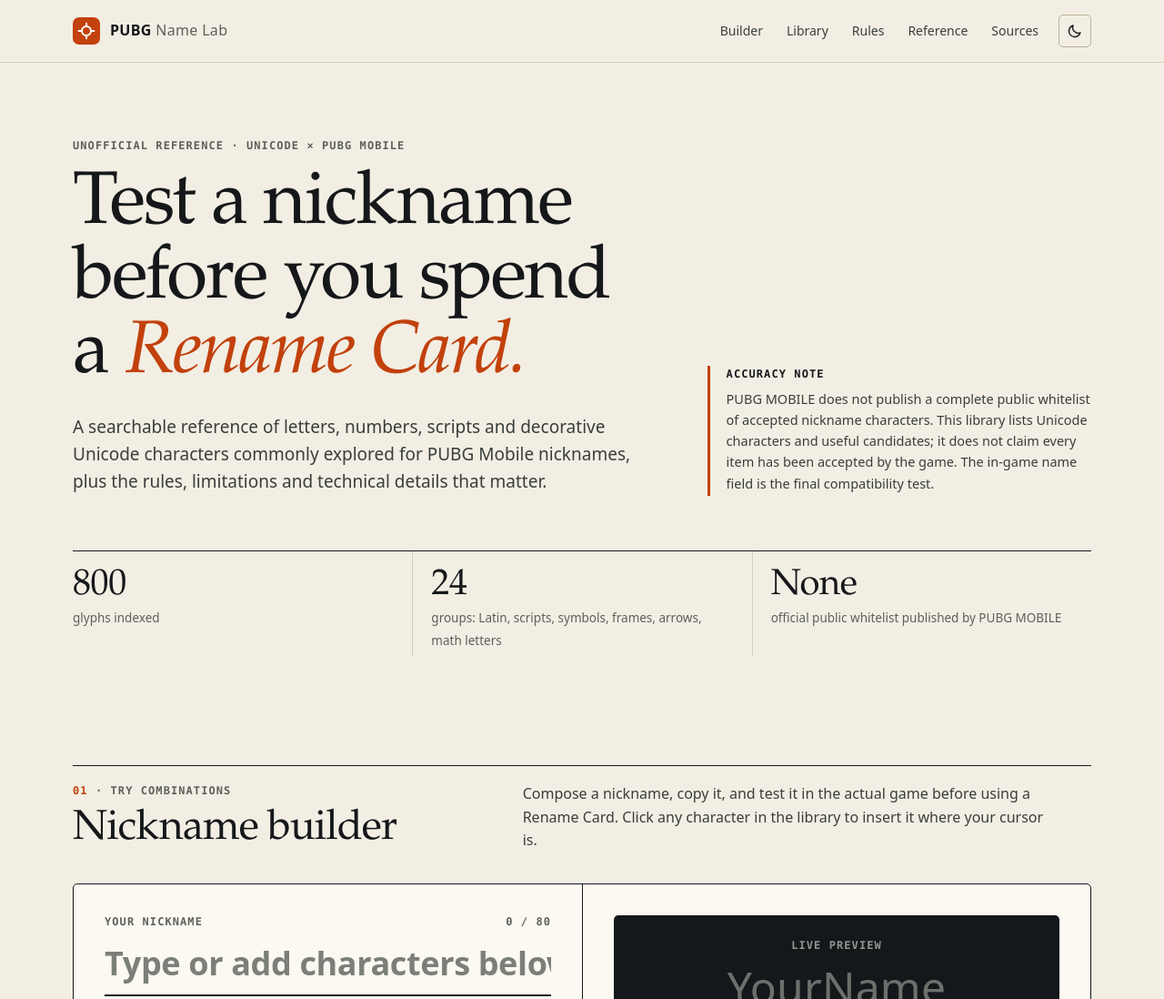
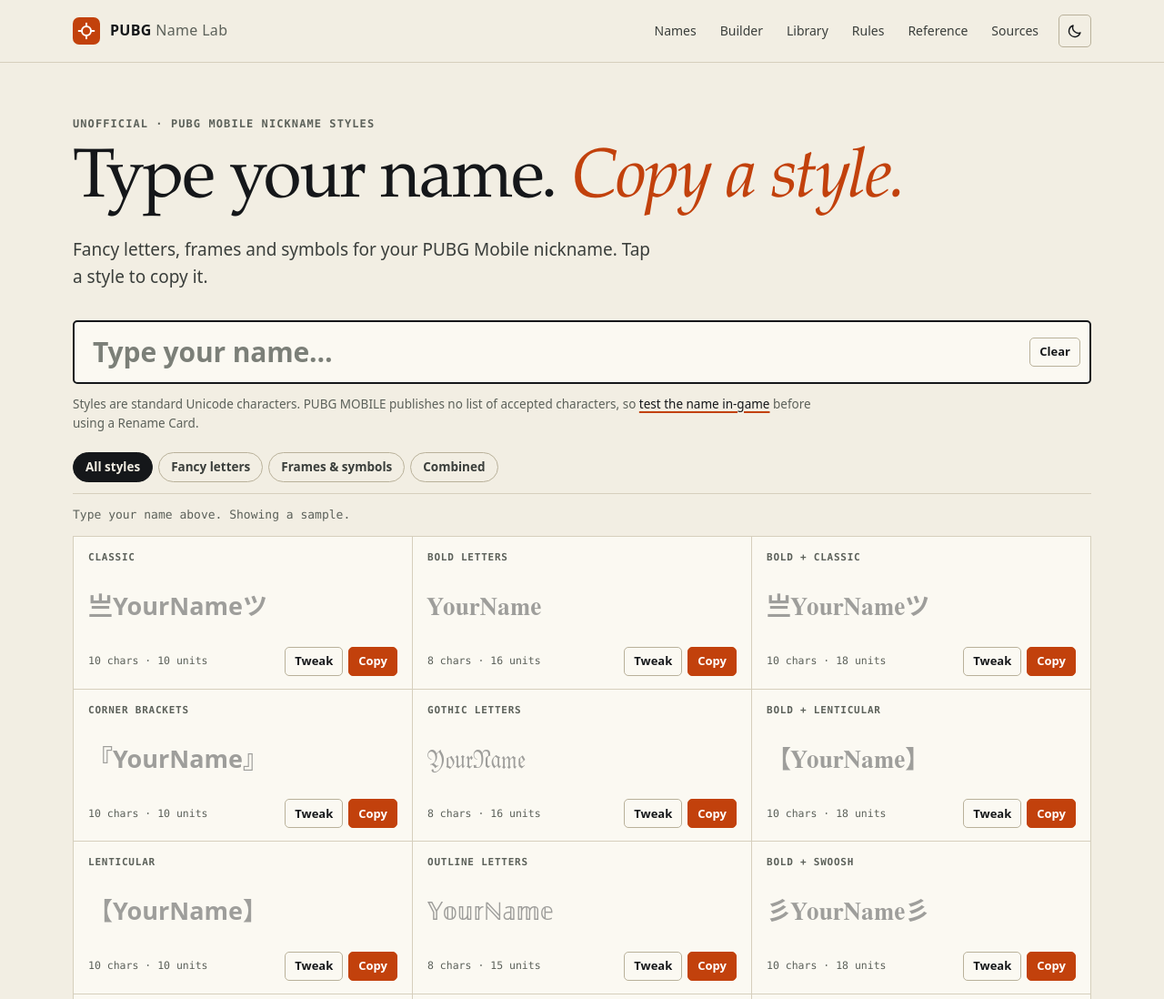
Before and after one commit to Collin-254/pubg-name-lab, a plain HTML site: page index.html in a window 1280 px wide. Shown: the top 1098 px of the page at 91% size. Drawn offline with Linux system fonts and the light colour scheme.

Commit message:
Add name generator to hero and move explanations below
Add name generator to hero and move explanations below

- Type a name and get 28 styled variants with one-tap copy
- Tweak button sends any result to the builder
- Remember last typed name in the browser
- Move accuracy note into the Rules section
- Update page title and description for search

```diff
--- a/index.html
+++ b/index.html
@@ -5,8 +5,8 @@
 <meta name="viewport" content="width=device-width,initial-scale=1">
 <meta name="color-scheme" content="light dark">
 <meta name="theme-color" content="#f2eee3">
-<title>PUBG Name Lab — Character Library & Naming Guide</title>
-<meta name="description" content="An independent reference for PUBG Mobile nickname characters: a searchable Unicode library, a nickname builder with local checks, and naming rules that separate official documentation from unverified claims.">
+<title>PUBG Name Lab — Stylish Name Generator & Character Library</title>
+<meta name="description" content="Type your name and copy stylish PUBG Mobile nickname variants. Browse 800 Unicode characters, build a name by hand, and see what is officially documented about nickname rules.">
 <meta name="application-name" content="PUBG Name Lab">
 <meta name="apple-mobile-web-app-title" content="Name Lab">
 <link rel="icon" href="/favicon.svg" type="image/svg+xml">
@@ -17,14 +17,14 @@
 <!-- TODO after you have a domain: add <link rel="canonical" href="https://YOUR-DOMAIN/"> and make og:image / twitter:image absolute URLs. -->
 <meta property="og:site_name" content="PUBG Name Lab">
 <meta property="og:type" content="website">
-<meta property="og:title" content="PUBG Name Lab — Character Library & Naming Guide">
-<meta property="og:description" content="Test a nickname before you spend a Rename Card. Searchable Unicode library, live builder, and honest naming rules.">
+<meta property="og:title" content="PUBG Name Lab — Stylish Name Generator & Character Library">
+<meta property="og:description" content="Type your name, tap a style, copy it. Stylish PUBG Mobile nickname ideas, a Unicode character library, and honest naming rules.">
 <meta property="og:image" content="/og-image.png">
 <meta property="og:image:width" content="1200">
 <meta property="og:image:height" content="630">
 <meta property="og:image:alt" content="PUBG Name Lab: test a nickname before you spend a Rename Card, with a live preview of a styled nickname.">
 <meta name="twitter:card" content="summary_large_image">
-<meta name="twitter:title" content="PUBG Name Lab — Character Library & Naming Guide">
+<meta name="twitter:title" content="PUBG Name Lab — Stylish Name Generator & Character Library">
 <meta name="twitter:description" content="Searchable Unicode library, live nickname builder, and honest naming rules for PUBG Mobile.">
 <meta name="twitter:image" content="/og-image.png">
 <script>
@@ -91,18 +91,30 @@ input[type=text],input[type=search]{font:inherit;color:var(--ink);background:tra
 input::placeholder{color:var(--muted);opacity:.8}
 
 /* hero */
-.hero{padding-top:clamp(40px,7vw,84px)}
-.hero-grid{display:grid;grid-template-columns:minmax(0,1.5fr) minmax(0,1fr);gap:clamp(28px,5vw,72px);align-items:end}
-h1{font:500 clamp(42px,6.4vw,82px)/1.0 var(--serif);letter-spacing:-.025em;margin:18px 0 0;text-wrap:balance}
+.hero{padding-top:clamp(28px,5vw,60px)}
+h1{font:500 clamp(40px,6vw,76px)/1.0 var(--serif);letter-spacing:-.025em;margin:16px 0 0;text-wrap:balance}
 h1 em{font-style:italic;color:var(--accent)}
 .lead{font-size:clamp(17px,1.6vw,19px);color:var(--ink2);margin:22px 0 0;max-width:34em}
 .note{border-left:3px solid var(--accent);padding:2px 0 2px 18px;color:var(--ink2);font-size:14.5px}
 .note strong{display:block;font:600 12px/1.2 var(--mono);letter-spacing:.09em;text-transform:uppercase;color:var(--ink);margin-bottom:8px}
-.facts{display:grid;grid-template-columns:repeat(3,1fr);margin-top:clamp(34px,5vw,60px);border-top:1px solid var(--ink)}
-.fact{padding:16px 20px 4px 0}
-.fact+.fact{padding-left:20px;border-left:1px solid var(--rule)}
-.fact b{display:block;font:500 clamp(28px,3.4vw,40px)/1.1 var(--serif);letter-spacing:-.01em}
-.fact span{font-size:13.5px;color:var(--muted)}
+
+/* name generator */
+.gen{margin-top:clamp(22px,3vw,32px)}
+.genbox{display:flex;align-items:center;gap:10px;border:2px solid var(--ink);background:var(--panel);border-radius:var(--r);padding:0 10px 0 20px;min-height:68px}
+.genbox:focus-within{border-color:var(--accent);box-shadow:0 0 0 1px var(--accent)}
+.genbox input{font:600 clamp(22px,3vw,30px)/1.2 var(--glyph);padding:15px 0;letter-spacing:-.005em}
+.genmeta{font-size:13.5px;color:var(--muted);margin:12px 0 0;max-width:62em}
+.gen .chips{margin-top:8px}
+.names{display:grid;grid-template-columns:repeat(3,minmax(0,1fr));padding:0 1px 1px 0;margin-top:14px}
+.ncard{display:flex;flex-direction:column;gap:10px;background:var(--panel);border:1px solid var(--rule);margin:0 -1px -1px 0;padding:16px 16px 14px;min-width:0;position:relative;cursor:pointer}
+.ncard:hover{border-color:var(--ink);z-index:1}
+.ncard.ph .nname{opacity:.4}
+.nlabel{font:600 11px/1.3 var(--mono);letter-spacing:.07em;text-transform:uppercase;color:var(--muted)}
+.nname{font:600 clamp(21px,2.3vw,27px)/1.3 var(--glyph);overflow-wrap:anywhere;min-height:2.6em;display:flex;align-items:center}
+.nfoot{display:flex;justify-content:space-between;align-items:center;gap:8px;margin-top:auto}
+.ncount{font:500 11.5px/1.3 var(--mono);color:var(--muted)}
+.nact{display:flex;gap:6px}
+.more{display:flex;justify-content:center;margin-top:22px}
 
 /* sections */
 .section{margin-top:clamp(72px,10vw,120px);scroll-margin-top:24px}
@@ -261,23 +273,25 @@ noscript p{border:1px solid var(--warn);background:var(--warn-bg);padding:14px;b
 
 /* responsive */
 @media(max-width:1020px){
+  .names{grid-template-columns:repeat(2,minmax(0,1fr))}
   .lib{grid-template-columns:1fr}.inspector{display:none}
   .ref{grid-template-columns:1fr}.checklist{position:static}
   .row{grid-template-columns:150px 1fr;}.row p{grid-column:2}
 }
 @media(max-width:820px){
-  .hero-grid,.section-head{grid-template-columns:1fr}
+  .section-head{grid-template-columns:1fr}
   .bench{grid-template-columns:1fr}.bench>div+div{border-left:0;border-top:1px solid var(--ink)}
   .section-head p{max-width:none}
 }
 @media(max-width:640px){
+  .hero .lead{display:none}.hero h1{font-size:38px}.gen{margin-top:18px}
+  .names{grid-template-columns:1fr}
+  .genbox{min-height:60px;padding-left:16px}
   body{font-size:15.5px}
   .nav{width:100%;overflow-x:auto;scrollbar-width:none;margin:0 -6px;padding-bottom:2px}
   .nav::-webkit-scrollbar{display:none}.nav a{white-space:nowrap}
   .btn.iconbtn{position:absolute;right:calc(var(--gutter) - 6px);top:12px}
   .site{position:relative}
-  .facts{grid-template-columns:1fr}.fact{padding:14px 0}.fact+.fact{padding-left:0;border-left:0;border-top:1px solid var(--rule)}
-  .fact{display:flex;align-items:baseline;gap:14px}.fact b{min-width:96px}
   .metrics{grid-template-columns:repeat(2,1fr)}.metric:nth-child(3){border-left:0}.metric:nth-child(n+3){border-top:1px solid var(--rule)}
   .row{grid-template-columns:1fr}.row p{grid-column:auto}
   .glyph{width:44px;height:44px;font-size:21px}
@@ -297,7 +311,7 @@ noscript p{border:1px solid var(--warn);background:var(--warn-bg);padding:14px;b
       <span>PUBG <em>Name Lab</em></span>
     </a>
     <nav class="nav" aria-label="Primary">
-      <a href="#builder">Builder</a><a href="#library">Library</a><a href="#rules">Rules</a><a href="#reference">Reference</a><a href="#sources">Sources</a>
+      <a href="#top">Names</a><a href="#builder">Builder</a><a href="#library">Library</a><a href="#rules">Rules</a><a href="#reference">Reference</a><a href="#sources">Sources</a>
       <button class="btn iconbtn" id="themeBtn" type="button" aria-label="Switch colour theme">
         <svg class="moon" viewBox="0 0 24 24" aria-hidden="true"><path d="M20 14.5A8 8 0 0 1 9.5 4 8.5 8.5 0 1 0 20 14.5Z"/></svg>
         <svg class="sun" viewBox="0 0 24 24" aria-hidden="true"><circle cx="12" cy="12" r="4"/><path d="M12 2v2M12 20v2M4.9 4.9l1.4 1.4M17.7 17.7l1.4 1.4M2 12h2M20 12h2M4.9 19.1l1.4-1.4M17.7 6.3l1.4-1.4"/></svg>
@@ -309,21 +323,20 @@ noscript p{border:1px solid var(--warn);background:var(--warn-bg);padding:14px;b
 <main id="main">
 <div id="top"></div>
 <section class="wrap hero" aria-labelledby="h1">
-  <div class="hero-grid">
-    <div>
-      <div class="kicker">Unofficial reference · Unicode × PUBG MOBILE</div>
-      <h1 id="h1">Test a nickname before you spend a <em>Rename&nbsp;Card.</em></h1>
-      <p class="lead">A searchable reference of letters, numbers, scripts and decorative Unicode characters commonly explored for PUBG Mobile nicknames, plus the rules, limitations and technical details that matter.</p>
+  <div class="kicker">Unofficial · PUBG Mobile nickname styles</div>
+  <h1 id="h1">Type your name. <em>Copy a style.</em></h1>
+  <p class="lead">Fancy letters, frames and symbols for your PUBG Mobile nickname. Tap a style to copy it.</p>
+  <div class="gen">
+    <div class="genbox">
+      <label class="vh" for="genInput">Your name</label>
+      <input id="genInput" type="text" maxlength="24" placeholder="Type your name…" autocomplete="off" autocapitalize="off" autocorrect="off" spellcheck="false" enterkeyhint="done">
+      <button class="btn sm" id="genClear" type="button" hidden>Clear</button>
     </div>
-    <aside class="note" aria-label="Accuracy note">
-      <strong>Accuracy note</strong>
-      PUBG MOBILE does not publish a complete public whitelist of accepted nickname characters. This library lists Unicode characters and useful candidates; it does not claim every item has been accepted by the game. The in-game name field is the final compatibility test.
-    </aside>
-  </div>
-  <div class="facts" aria-label="Library at a glance">
-    <div class="fact"><b id="statGlyphs">—</b><span>glyphs indexed</span></div>
-    <div class="fact"><b id="statGroups">—</b><span>groups: Latin, scripts, symbols, frames, arrows, math letters</span></div>
-    <div class="fact"><b>None</b><span>official public whitelist published by PUBG MOBILE</span></div>
+    <p class="genmeta">Styles are standard Unicode characters. PUBG MOBILE publishes no list of accepted characters, so <a href="#rules">test the name in-game</a> before using a Rename Card.</p>
+    <div class="chips" id="genChips" role="group" aria-label="Style type"></div>
+    <p class="status" id="genStatus" role="status" aria-live="polite"></p>
+    <div class="names" id="names" role="list"></div>
+    <div class="more"><button class="btn" id="namesMore" type="button" hidden></button></div>
   </div>
 </section>
 
@@ -331,7 +344,7 @@ noscript p{border:1px solid var(--warn);background:var(--warn-bg);padding:14px;b
 
 <section id="builder" class="wrap section" aria-labelledby="h-builder">
   <div class="section-head">
-    <div><div class="kicker"><b>01</b> · Try combinations</div><h2 id="h-builder">Nickname builder</h2></div>
+    <div><div class="kicker"><b>01</b> · Mix your own</div><h2 id="h-builder">Nickname builder</h2></div>
     <p>Compose a nickname, copy it, and test it in the actual game before using a Rename Card. Click any character in the library to insert it where your cursor is.</p>
   </div>
   <div class="bench">
@@ -407,6 +420,10 @@ noscript p{border:1px solid var(--warn);background:var(--warn-bg);padding:14px;b
     <div><div class="kicker"><b>03</b> · What the evidence says</div><h2 id="h-rules">Naming rules &amp; restrictions</h2></div>
     <p>Officially documented facts are separated from community claims and technical caveats.</p>
   </div>
+  <aside class="note" aria-label="Accuracy note" style="margin-bottom:34px;max-width:46em">
+    <strong>Accuracy note</strong>
+    PUBG MOBILE does not publish a complete public whitelist of accepted nickname characters. This library lists Unicode characters and useful candidates; it does not claim every item has been accepted by the game. The in-game name field is the final compatibility test.
+  </aside>
   <h3 class="ledger-title">What PUBG MOBILE has said</h3>
   <ul class="ledger">
     <li class="row"><span><span class="tag official">Official support</span></span><h3>Rename Card required</h3><p>PUBG MOBILE Help Center says an in-game nickname can be changed using a Rename Card. Its current help article describes obtaining one through Growth Missions or the Shop.</p></li>
@@ -647,7 +664,7 @@ $('#saveName').onclick=()=>{const v=input.value;if(!v)return;if(saved.includes(v
 const gridEl=$('#libraryGrid'),search=$('#search');let activeCat='all',lastInspected='',visibleChars=[];
 const counts={};CATS.forEach(([k])=>counts[k]=0);
 groups.forEach(g=>{counts[g.type]+=g.list.length;counts.all+=g.list.length});
-$('#statGlyphs').textContent=counts.all.toLocaleString();$('#statGroups').textContent=groups.length;
+
 
 const chipsEl=$('#chips');
 CATS.forEach(([k,label])=>{
@@ -753,6 +770,63 @@ const boxes=$$('#checklist input');
 function updateChecklist(){const n=boxes.filter(b=>b.checked).length;$('#checkCount').textContent=n+' of '+boxes.length+' confirmed';$('#checkBar').style.width=(n/boxes.length*100)+'%'}
 boxes.forEach(b=>b.addEventListener('change',updateChecklist));
 
+/* ---------- Name generator ---------- */
+const gin=$('#genInput'),gout=$('#names'),gmore=$('#namesMore'),gclear=$('#genClear'),gstat=$('#genStatus');
+const MAPS={};
+['bold','fraktur','double','script','mono'].forEach(k=>{
+  const str=[...groups.find(g=>g.id==='m-'+k).chars],m={};
+  [...'ABCDEFGHIJKLMNOPQRSTUVWXYZabcdefghijklmnopqrstuvwxyz'].forEach((c,i)=>m[c]=str[i]);
+  if(str.length>=62)[...'0123456789'].forEach((c,i)=>m[c]=str[52+i]);
+  MAPS[k]=m;
+});
+const sty=(t,k)=>k?[...t].map(c=>MAPS[k][c]||c).join(''):t;
+const STYLES=[['bold','Bold'],['fraktur','Gothic'],['double','Outline'],['script','Script'],['mono','Monospace']];
+const DECOS=[['亗','ツ','Classic'],['『','』','Corner brackets'],['【','】','Lenticular'],['彡','彡','Swoosh'],['★','★','Stars'],['✦','✦','Sparkle'],['༺','༻','Ornate'],['꧁','꧂','Wings'],['','ツ','Tsu tag'],['','乙','Otsu tag'],['亗','','Kanji prefix'],['♡','♡','Hearts'],['❀','❀','Flowers'],['→','←','Arrows']];
+const COMBOS=[['bold',0],['bold',2],['bold',3],['fraktur',1],['fraktur',4],['script',5],['script',11],['double',0],['mono',3]];
+const dec=(t,d)=>d[0]+t+d[1];
+function buildCards(name){
+  const fancy=STYLES.map(([k,l])=>({cat:'fancy',label:l+' letters',text:sty(name,k)}));
+  const frames=DECOS.map(d=>({cat:'frames',label:d[2],text:dec(name,d)}));
+  const combo=COMBOS.map(([k,i])=>({cat:'combo',label:STYLES.find(x=>x[0]===k)[1]+' + '+DECOS[i][2].toLowerCase(),text:dec(sty(name,k),DECOS[i])}));
+  const out=[],lists=[frames.slice(),fancy.slice(),combo.slice()];
+  while(lists.some(l=>l.length))lists.forEach(l=>{if(l.length)out.push(l.shift())});
+  return out;
+}
+const GCATS=[['all','All styles'],['fancy','Fancy letters'],['frames','Frames & symbols'],['combo','Combined']];
+let gcat='all',gexpanded=false;const LIMIT=12;
+GCATS.forEach(([k,l])=>{const b=el('button','chip',l);b.type='button';b.dataset.cat=k;b.setAttribute('aria-pressed',k==='all');b.onclick=()=>{gcat=k;gexpanded=false;$$('#genChips .chip').forEach(c=>c.setAttribute('aria-pressed',c.dataset.cat===k));renderNames()};$('#genChips').append(b)});
+function renderNames(){
+  const raw=gin.value.trim(),name=raw||'YourName',empty=!raw;
+  gclear.hidden=!gin.value;
+  const all=buildCards(name).filter(c=>gcat==='all'||c.cat===gcat),list=gexpanded?all:all.slice(0,LIMIT);
+  gout.replaceChildren(...list.map(c=>{
+    const card=el('div','ncard'+(empty?' ph':''));card.setAttribute('role','listitem');card.dataset.text=c.text;
+    const nm=el('div','nname',c.text);
+    const foot=el('div','nfoot');
+    const gl=graphemes(c.text).length;foot.append(el('span','ncount',gl+' char'+(gl===1?'':'s')+' · '+c.text.length+' units'));
+    const act=el('div','nact');
+    const tw=el('button','btn sm','Tweak');tw.type='button';tw.dataset.act='tweak';tw.setAttribute('aria-label','Tweak '+c.text+' in the builder');
+    const cp=el('button','btn sm primary','Copy');cp.type='button';cp.dataset.act='copy';cp.setAttribute('aria-label','Copy '+c.text);
+    act.append(tw,cp);foot.append(act);
+    card.append(el('div','nlabel',c.label),nm,foot);return card;
+  }));
+  gmore.hidden=all.length<=LIMIT;gmore.textContent=gexpanded?'Show fewer':'Show all '+all.length+' styles';
+  gstat.textContent=empty?'Type your name above. Showing a sample.':all.length+' styles for “'+name+'”';
+}
+gin.addEventListener('input',()=>{store.set('pnl-name',gin.value);renderNames()});
+gclear.onclick=()=>{gin.value='';store.set('pnl-name','');renderNames();gin.focus()};
+gmore.onclick=()=>{gexpanded=!gexpanded;renderNames();if(!gexpanded)gout.scrollIntoView({block:'nearest'})};
+gout.addEventListener('click',e=>{
+  const card=e.target.closest('.ncard');if(!card)return;
+  if(!gin.value.trim()){toast('Type your name first');gin.focus();return}
+  const act=e.target.closest('[data-act]');
+  if(act&&act.dataset.act==='tweak'){input.value=card.dataset.text;const p=input.value.length;caret=[p,p];update();$('#builder').scrollIntoView({behavior:'smooth',block:'start'});setTimeout(()=>input.focus({preventScroll:true}),450);return}
+  copyText(card.dataset.text,'Copied '+card.dataset.text);
+  const b=card.querySelector('[data-act=copy]');if(b){b.textContent='Copied ✓';setTimeout(()=>{b.textContent='Copy'},1400)}
+});
+gin.value=store.get('pnl-name','');if(typeof gin.value!=='string')gin.value='';
+renderNames();
+
 /* ---------- Theme ---------- */
 $('#themeBtn').onclick=()=>{
   const next=document.documentElement.dataset.theme==='dark'?'light':'dark';
```
Also changed, not shown: 1 other file.
